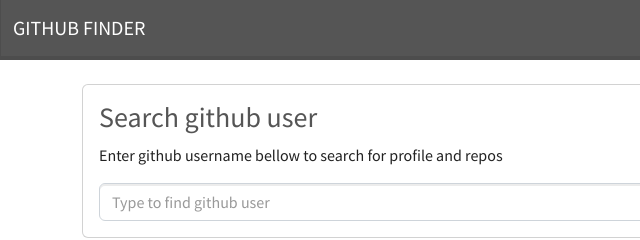
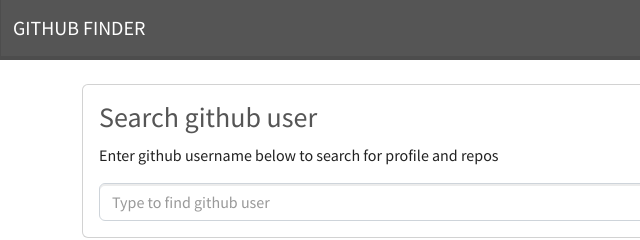
Before and after one commit to daudln/githubfinder, a plain HTML site: page index.html in a window 1280 px wide. Shown: the top 240 px of the page, 0-640 px from the left. Drawn offline with nearby package versions, Linux system fonts and the light colour scheme.

Commit message:
Update index.html

```diff
--- a/index.html
+++ b/index.html
@@ -25,7 +25,7 @@
     <div class="container" id="container">
       <div class="card card-body mt-4" id="card">
         <h3 class="text-dark">Search github user</h3>
-        <p>Enter github username bellow to search for profile and repos</p>
+        <p>Enter github username below to search for profile and repos</p>
         <form action="">
           <input
             type="text"
```
